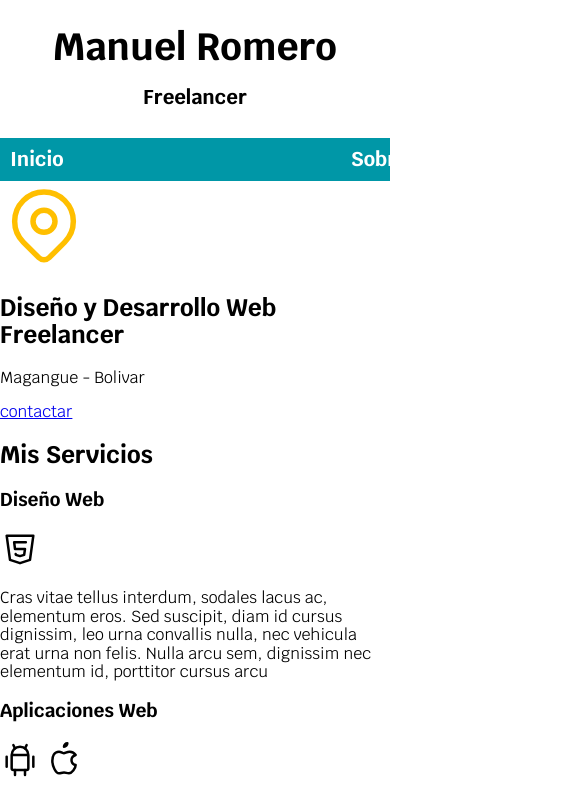
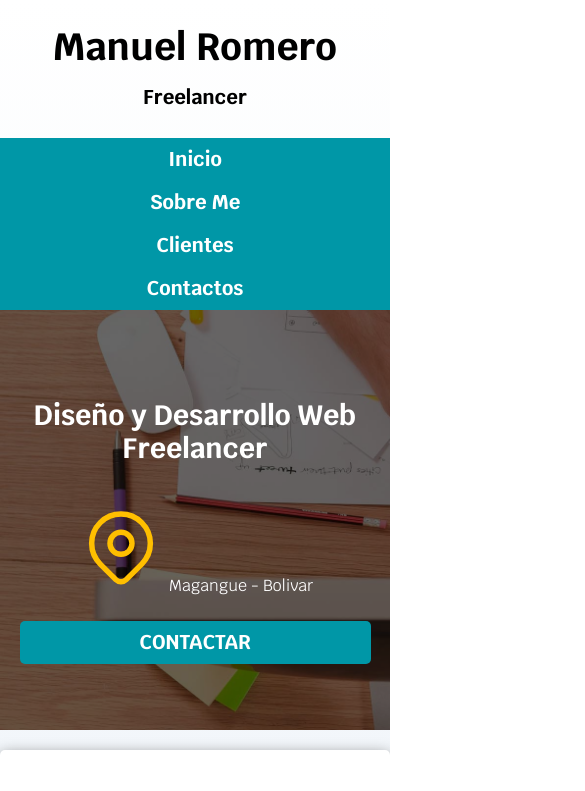
Before and after one commit to maalroba22/proyectoshtmlcss, a plain HTML site: page index.html in a window 390 px wide. Shown: the top 791 px of the page, 585 px wide, since content can reach past the window. Drawn offline with Linux system fonts and the light colour scheme.

Commit message:
navegacion y container responsive

```diff
--- a/css/style.css
+++ b/css/style.css
@@ -3,54 +3,178 @@
   --blanco: #fff;
   --oscuro: #212121;
   --primario: #ffc107;
-  --secundario:#0097a7;
-  --gris:#757575;
+  --secundario: #0097a7;
+  --gris: #757575;
+  --gisclaro: #dfe9f3
 }
-/* Reiniciamos los pixeles del size */
+
+/* Globales */
 html {
   font-size: 62.5%;
+  box-sizing: border-box;
+  /* Hack para Box Model */
 }
-/* Definimos el tamaño del pixel para usar mayor potencial  1rem =10px*/
+
+*,
+*:before,
+*:after {
+  box-sizing: inherit;
+}
+
 body {
   font-size: 16px;
+  /* 1rem =16px */
   font-family: 'Krub', sans-serif;
+  background-image: linear-gradient(to top, var(--gisclaro) 0%, var(--blanco) 100%);
+
 }
+
+.boton {
+  background-color: var(--secundario);
+  color: var(--blanco);
+  padding: 1rem 3rem;
+  margin-top: 1rem;
+  font-size: 2rem;
+  text-decoration: none;
+  text-transform: uppercase;
+  font-weight: bold;
+  border-radius: .5rem;
+  width: 90%;
+  text-align: center;
+}
+
+@media (min-width: 480px) {
+  .boton {
+    width: auto;
+  }
+}
+
+.sombra {
+  box-shadow: 0px 5px 15px 0px rgba(112, 112, 112, 1);
+  background-color: var(--blanco);
+  padding: 2rem;
+  border-radius: 0.5rem;
+
+}
+
+
+
+/* Texto */
+h1 {
+  font-size: 3.8rem;
+}
+
+h2 {
+  font-size: 2.8rem;
+}
+
+h3 {
+  font-size: 1.8rem;
+}
+
+h1,
+h2,
+h3 {
+  text-align: center;
+}
+
+
+/* Titulo */
 
 .titulo {
   text-align: center;
   font-size: 3.8rem;
+}
 
-
-}
 .titulo span {
   font-size: 2rem;
 }
-.contenedor{
 
-  width: 120rem;
+.contenedor {
+  max-width: 120rem;
   margin: 0 auto;
 }
-.nav__bg{
+
+/* Navegacion Principal */
+.nav__bg {
   background-color: var(--secundario);
 }
+
 .navegacion__principal {
   display: flex;
-  justify-content: space-between;
+  flex-direction: column;
+  align-items: center;
 
 }
-.navegacion__principal a{
+
+@media (min-width: 760px) {
+  .navegacion__principal {
+    flex-direction: row;
+    justify-content: space-between;
+  }
+}
+
+.navegacion__principal a {
   color: var(--blanco);
   text-decoration: none;
   font-size: 2rem;
   font-weight: 700;
   padding: 1rem;
 }
-.navegacion__principal a:hover{
 
+.navegacion__principal a:hover {
   background-color: var(--primario);
   color: var(--oscuro);
 
 }
-@media (min-width: 480) {
+@media (max-width: 480px) {
+  .navegacion__principal a:hover {
+    background-color: var(--primario);
+    width: 100%;
+   text-align: center;
+
 
   }
+}
+
+/* Hero */
+.hero {
+  background-image: url('/img/hero.jpg');
+  background-repeat: repeat;
+  background-size: cover;
+  height: 420px;
+  position: relative;
+  margin-bottom: 2rem;
+}
+
+.contenido__hero {
+  position: absolute;
+  background-color: rgba(0, 0, 0, .6);
+  width: 100%;
+  height: 100%;
+
+  display: flex;
+  flex-direction: column;
+  align-items: center;
+  justify-content: center;
+}
+
+.contenido__hero h2,
+p {
+  color: var(--blanco);
+}
+
+/* Servicios */
+
+.servicios p {
+  color: #212121;
+}
+
+@media (min-width: 768px) {
+  .servicios {
+    display: grid;
+    grid-template-columns: repeat(3, 1fr);
+    column-gap: 5rem;
+  }
+
+}
--- a/index.html
+++ b/index.html
@@ -26,37 +26,42 @@
             <a href="#">Contactos</a>
         </nav>
     </div>
+    <section class="hero">
+        <div class="contenido__hero">
+            <h2>Diseño y Desarrollo Web Freelancer</h2>
 
-    <svg xmlns="http://www.w3.org/2000/svg" class="icon icon-tabler icon-tabler-map-pin" width="88" height="88"
-        viewBox="0 0 24 24" stroke-width="1.5" stroke="#ffbf00" fill="none" stroke-linecap="round"
-        stroke-linejoin="round">
+            <p>
+                <svg xmlns="http://www.w3.org/2000/svg" class="icon icon-tabler icon-tabler-map-pin" width="88"
+                    height="88" viewBox="0 0 24 24" stroke-width="1.5" stroke="#ffbf00" fill="none"
+                    stroke-linecap="round" stroke-linejoin="round">
                     <path stroke="none" d="M0 0h24v24H0z" fill="none" />
                     <circle cx="12" cy="11" r="3" />
                     <path d="M17.657 16.657l-4.243 4.243a2 2 0 0 1 -2.827 0l-4.244 -4.243a8 8 0 1 1 11.314 0z" />
                 </svg>
+                Magangue - Bolivar
+            </p>
+            <a class="boton" href="#">contactar</a>
+        </div>
 
-    <section>
-
-        <h2>Diseño y Desarrollo Web Freelancer</h2>
-        <p>Magangue - Bolivar</p>
-        <a href="#">contactar</a>
     </section>
-    <main>
-
+    <main class="contenedor sombra">
         <h2>Mis Servicios</h2>
+        <div class="servicios">
             <section>
 
                 <h3>Diseño Web</h3>
                 <svg xmlns="http://www.w3.org/2000/svg" class="icon icon-tabler icon-tabler-brand-html5" width="40"
-                height="40" viewBox="0 0 24 24" stroke-width="1.5" stroke="#000000" fill="none" stroke-linecap="round"
-                stroke-linejoin="round">
+                    height="40" viewBox="0 0 24 24" stroke-width="1.5" stroke="#000000" fill="none"
+                    stroke-linecap="round" stroke-linejoin="round">
                     <path stroke="none" d="M0 0h24v24H0z" fill="none" />
                     <path d="M20 4l-2 14.5l-6 2l-6 -2l-2 -14.5z" />
                     <path d="M15.5 8h-7l.5 4h6l-.5 3.5l-2.5 .75l-2.5 -.75l-.1 -.5" />
                 </svg>
-            <p>Cras vitae tellus interdum, sodales lacus ac, elementum eros. Sed suscipit, diam id cursus dignissim, leo
+                <p>Cras vitae tellus interdum, sodales lacus ac, elementum eros. Sed suscipit, diam id cursus dignissim,
+                    leo
                     urna
-                convallis nulla, nec vehicula erat urna non felis. Nulla arcu sem, dignissim nec elementum id, porttitor
+                    convallis nulla, nec vehicula erat urna non felis. Nulla arcu sem, dignissim nec elementum id,
+                    porttitor
                     cursus
                     arcu</p>
             </section>
@@ -64,8 +69,8 @@
 
                 <h3>Aplicaciones Web</h3>
                 <svg xmlns="http://www.w3.org/2000/svg" class="icon icon-tabler icon-tabler-brand-android" width="40"
-                height="40" viewBox="0 0 24 24" stroke-width="1.5" stroke="#000000" fill="none" stroke-linecap="round"
-                stroke-linejoin="round">
+                    height="40" viewBox="0 0 24 24" stroke-width="1.5" stroke="#000000" fill="none"
+                    stroke-linecap="round" stroke-linejoin="round">
                     <path stroke="none" d="M0 0h24v24H0z" fill="none" />
                     <line x1="4" y1="10" x2="4" y2="16" />
                     <line x1="20" y1="10" x2="20" y2="16" />
@@ -76,16 +81,18 @@
                     <line x1="15" y1="18" x2="15" y2="21" />
                 </svg>
                 <svg xmlns="http://www.w3.org/2000/svg" class="icon icon-tabler icon-tabler-brand-apple" width="40"
-                height="40" viewBox="0 0 24 24" stroke-width="1.5" stroke="#000000" fill="none" stroke-linecap="round"
-                stroke-linejoin="round">
+                    height="40" viewBox="0 0 24 24" stroke-width="1.5" stroke="#000000" fill="none"
+                    stroke-linecap="round" stroke-linejoin="round">
                     <path stroke="none" d="M0 0h24v24H0z" fill="none" />
                     <path
                         d="M9 7c-3 0 -4 3 -4 5.5c0 3 2 7.5 4 7.5c1.088 -.046 1.679 -.5 3 -.5c1.312 0 1.5 .5 3 .5s4 -3 4 -5c-.028 -.01 -2.472 -.403 -2.5 -3c-.019 -2.17 2.416 -2.954 2.5 -3c-1.023 -1.492 -2.951 -1.963 -3.5 -2c-1.433 -.111 -2.83 1 -3.5 1c-.68 0 -1.9 -1 -3 -1z" />
                     <path d="M12 4a2 2 0 0 0 2 -2a2 2 0 0 0 -2 2" />
                 </svg>
-            <p>Cras vitae tellus interdum, sodales lacus ac, elementum eros. Sed suscipit, diam id cursus dignissim, leo
+                <p>Cras vitae tellus interdum, sodales lacus ac, elementum eros. Sed suscipit, diam id cursus dignissim,
+                    leo
                     urna
-                convallis nulla, nec vehicula erat urna non felis. Nulla arcu sem, dignissim nec elementum id, porttitor
+                    convallis nulla, nec vehicula erat urna non felis. Nulla arcu sem, dignissim nec elementum id,
+                    porttitor
                     cursus
                     arcu</p>
             </section>
@@ -93,8 +100,8 @@
 
                 <h3>E-comerce</h3>
                 <svg xmlns="http://www.w3.org/2000/svg" class="icon icon-tabler icon-tabler-credit-card" width="40"
-                height="40" viewBox="0 0 24 24" stroke-width="1.5" stroke="#000000" fill="none" stroke-linecap="round"
-                stroke-linejoin="round">
+                    height="40" viewBox="0 0 24 24" stroke-width="1.5" stroke="#000000" fill="none"
+                    stroke-linecap="round" stroke-linejoin="round">
                     <path stroke="none" d="M0 0h24v24H0z" fill="none" />
                     <rect x="3" y="5" width="18" height="14" rx="3" />
                     <line x1="3" y1="10" x2="21" y2="10" />
@@ -102,12 +109,15 @@
                     <line x1="11" y1="15" x2="13" y2="15" />
                 </svg>
 
-            <p>Cras vitae tellus interdum, sodales lacus ac, elementum eros. Sed suscipit, diam id cursus dignissim, leo
+                <p>Cras vitae tellus interdum, sodales lacus ac, elementum eros. Sed suscipit, diam id cursus dignissim,
+                    leo
                     urna
-                convallis nulla, nec vehicula erat urna non felis. Nulla arcu sem, dignissim nec elementum id, porttitor
+                    convallis nulla, nec vehicula erat urna non felis. Nulla arcu sem, dignissim nec elementum id,
+                    porttitor
                     cursus
                     arcu</p>
             </section>
+        </div> <!-- servicios -->
     </main>
     <section>
         <h2>Contacto</h2>
```
Lines whose indentation alone changed are shown as unchanged.
